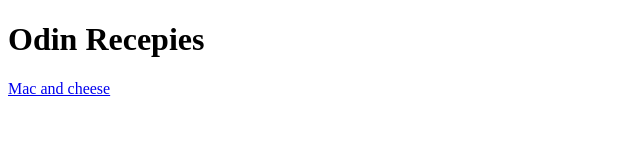
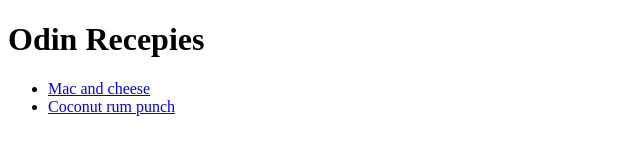
Before and after one commit to haslish/odin-recipes, a plain HTML site: page index.html in a window 1280 px wide. Shown: the whole page, without its empty margins (0-640 px from the left). Drawn offline with Linux system fonts and the light colour scheme.

Commit message:
Links to recepies in a unorded list

```diff
--- a/index.html
+++ b/index.html
@@ -7,8 +7,9 @@
 </head>
 <body>
     <h1>Odin Recepies</h1>
-    <a href="recipes/mac-and-cheese.html"> Mac and cheese</a>
-
-
+    <ul>
+        <li><a href="recipes/mac-and-cheese.html"> Mac and cheese</a></li>
+        <li><a href="recipes/coconut-rum-punch.html">Coconut rum punch</a></li>
+    </ul>
 </body>
 </html>
```
